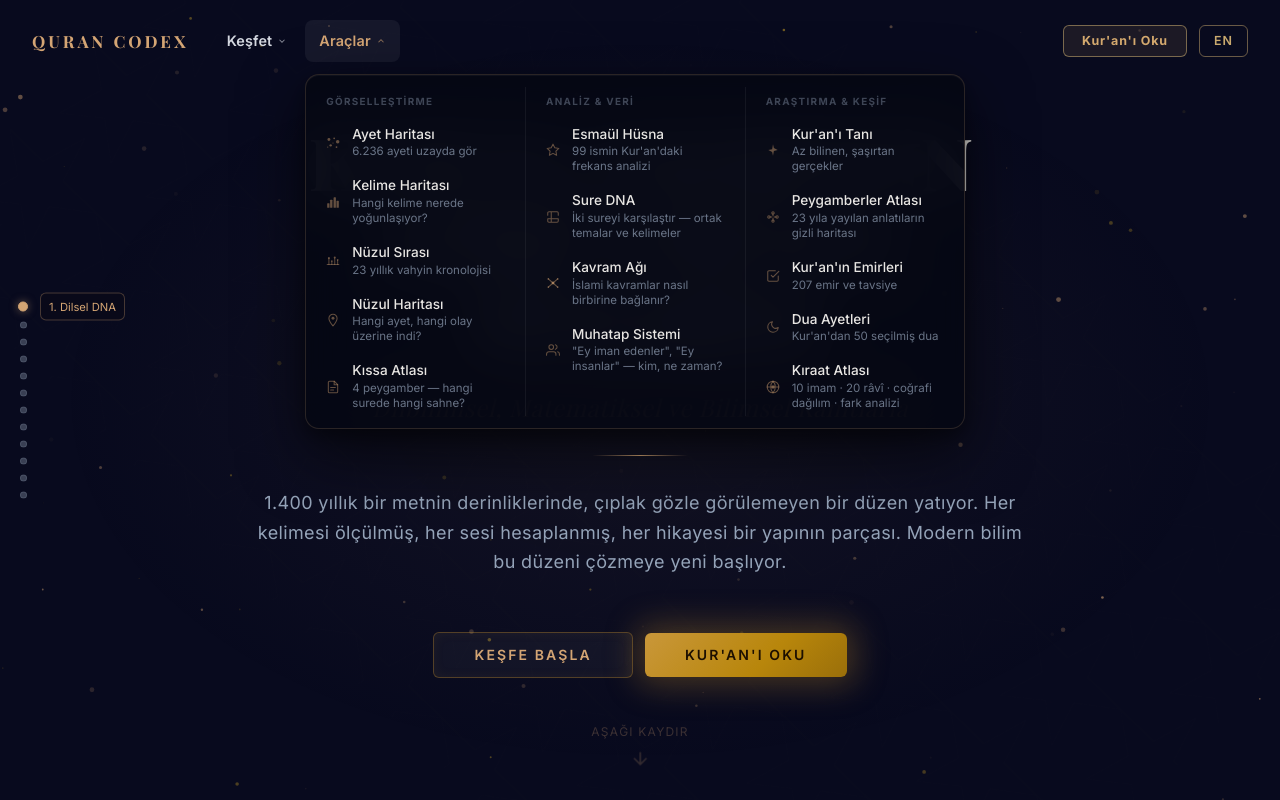
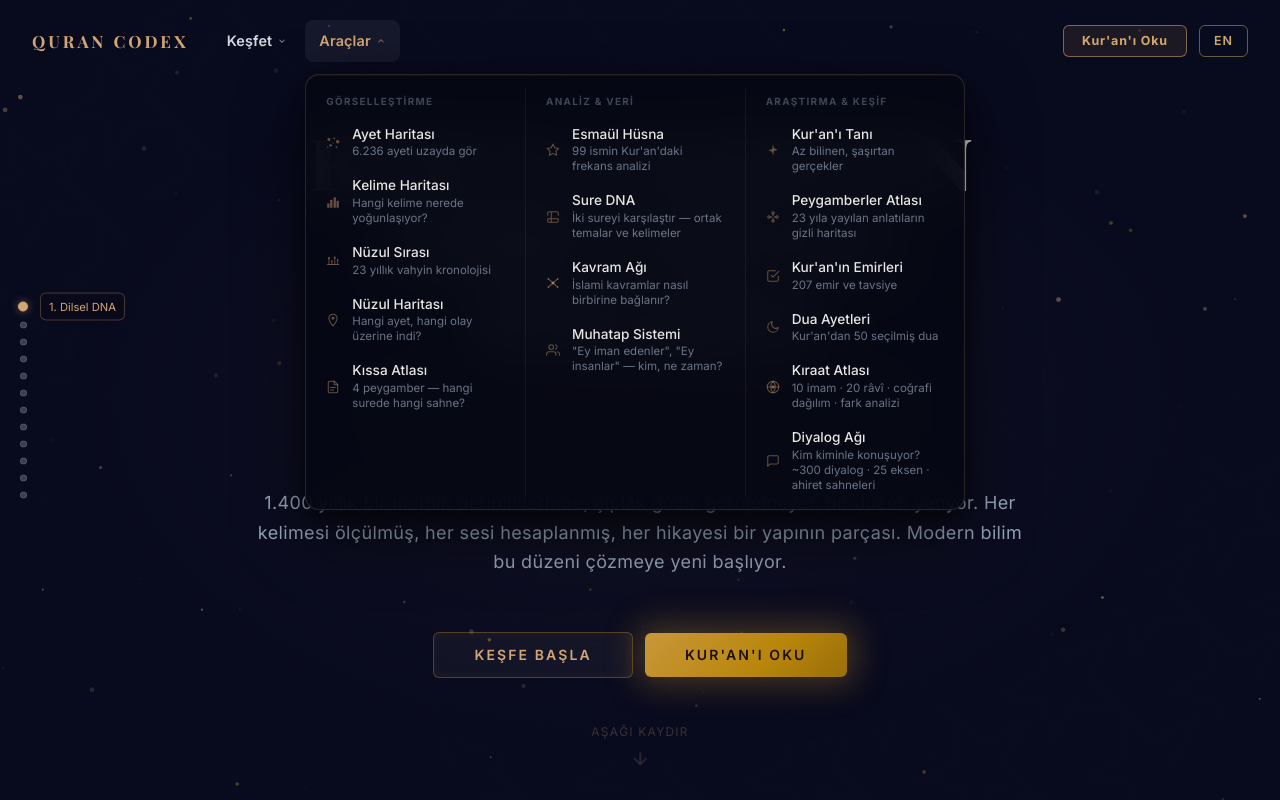
Before and after one commit to serdarbozoglan/qurancodex, a React (Vite) app: page / in a window 1280 px wide. Both pictures are taken after a click on the button "Araçlar". Shown: the top 800 px of the page. Built offline with nearby package versions, Linux system fonts and the light colour scheme; a web font is replaced by a local one.

Commit message:
feat: wire DiyalogAgi into Navbar Araçlar menu

```diff
--- a/src/components/Navbar.jsx
+++ b/src/components/Navbar.jsx
@@ -26,6 +26,7 @@ const Melekler         = lazy(() => import('./Melekler'));
 const KuranRenkleri    = lazy(() => import('./KuranRenkleri'));
 const KiyametSahneleri = lazy(() => import('./KiyametSahneleri'));
 const KiraatAtlasi  = lazy(() => import('./KiraatAtlasi'));
+const DiyalogAgi    = lazy(() => import('./DiyalogAgi'));
 
 const ChevronDown = () => (
   <svg width="10" height="10" viewBox="0 0 24 24" fill="none" stroke="currentColor" strokeWidth="2.5">
@@ -192,6 +193,7 @@ export default function Navbar() {
   const [renkleriOpen,   setRenkleriOpen]   = useState(false);
   const [kiyametOpen,    setKiyametOpen]    = useState(false);
   const [kiraatOpen,   setKiraatOpen]   = useState(false);
+  const [diyalogOpen,  setDiyalogOpen]  = useState(false);
   const [duaCount, setDuaCount]         = useState(null);
 
   useEffect(() => {
@@ -272,11 +274,11 @@ export default function Navbar() {
 
   // Browser back button closes the active overlay
   useEffect(() => {
-    const anyOpen = readingOpen || graphOpen || heatmapOpen || revelationOpen || duaOpen || wowOpen || prophetOpen || conceptOpen || kissaOpen || comparatorOpen || esbabOpen || commandsOpen || addresseeOpen || esmaOpen || zamanOpen || yeminlerOpen || dogaOpen || kavimlerOpen || cennetOpen || meleklerOpen || renkleriOpen || kiyametOpen || retorigiOpen || kiraatOpen;
+    const anyOpen = readingOpen || graphOpen || heatmapOpen || revelationOpen || duaOpen || wowOpen || prophetOpen || conceptOpen || kissaOpen || comparatorOpen || esbabOpen || commandsOpen || addresseeOpen || esmaOpen || zamanOpen || yeminlerOpen || dogaOpen || kavimlerOpen || cennetOpen || meleklerOpen || renkleriOpen || kiyametOpen || retorigiOpen || kiraatOpen || diyalogOpen;
     if (anyOpen) {
       window.history.pushState({ overlay: true }, '');
     }
-  }, [readingOpen, graphOpen, heatmapOpen, revelationOpen, duaOpen, wowOpen, prophetOpen, conceptOpen, kissaOpen, comparatorOpen, esbabOpen, commandsOpen, addresseeOpen, esmaOpen, zamanOpen, yeminlerOpen, dogaOpen, kavimlerOpen, cennetOpen, meleklerOpen, renkleriOpen, kiyametOpen, retorigiOpen, kiraatOpen]);
+  }, [readingOpen, graphOpen, heatmapOpen, revelationOpen, duaOpen, wowOpen, prophetOpen, conceptOpen, kissaOpen, comparatorOpen, esbabOpen, commandsOpen, addresseeOpen, esmaOpen, zamanOpen, yeminlerOpen, dogaOpen, kavimlerOpen, cennetOpen, meleklerOpen, renkleriOpen, kiyametOpen, retorigiOpen, kiraatOpen, diyalogOpen]);
 
   useEffect(() => {
     const handlePop = () => {
@@ -327,10 +329,11 @@ export default function Navbar() {
       if (kiyametOpen)    { setKiyametOpen(false);          return; }
       if (retorigiOpen)   { setRetorigiOpen(false);        return; }
       if (kiraatOpen)     { setKiraatOpen(false);          return; }
+      if (diyalogOpen)    { setDiyalogOpen(false);         return; }
     };
     window.addEventListener('popstate', handlePop);
     return () => window.removeEventListener('popstate', handlePop);
-  }, [readingOpen, graphOpen, graphReturnToWow, graphReturnToConcept, heatmapOpen, revelationOpen, duaOpen, wowOpen, prophetOpen, conceptOpen, kissaOpen, comparatorOpen, esbabOpen, commandsOpen, addresseeOpen, esmaOpen, zamanOpen, yeminlerOpen, dogaOpen, kavimlerOpen, cennetOpen, meleklerOpen, renkleriOpen, kiyametOpen, retorigiOpen, kiraatOpen]);
+  }, [readingOpen, graphOpen, graphReturnToWow, graphReturnToConcept, heatmapOpen, revelationOpen, duaOpen, wowOpen, prophetOpen, conceptOpen, kissaOpen, comparatorOpen, esbabOpen, commandsOpen, addresseeOpen, esmaOpen, zamanOpen, yeminlerOpen, dogaOpen, kavimlerOpen, cennetOpen, meleklerOpen, renkleriOpen, kiyametOpen, retorigiOpen, kiraatOpen, diyalogOpen]);
 
   // Close dropdowns on outside click
   useEffect(() => {
@@ -546,6 +549,18 @@ export default function Navbar() {
         </svg>
       ),
       action: () => { setKiraatOpen(true); setToolsOpen(false); },
+    },
+    {
+      labelTr: 'Diyalog Ağı',
+      labelEn: 'Dialogue Network',
+      descTr: 'Kim kiminle konuşuyor? ~300 diyalog · 25 eksen · ahiret sahneleri',
+      descEn: 'Who speaks to whom? ~300 dialogues · 25 axes · afterlife scenes',
+      icon: (
+        <svg width="14" height="14" viewBox="0 0 24 24" fill="none" stroke="currentColor" strokeWidth="1.8" strokeLinecap="round" strokeLinejoin="round">
+          <path d="M21 15a2 2 0 0 1-2 2H7l-4 4V5a2 2 0 0 1 2-2h14a2 2 0 0 1 2 2z"/>
+        </svg>
+      ),
+      action: () => { setDiyalogOpen(true); setToolsOpen(false); },
     },
   ];
 
@@ -1054,10 +1069,10 @@ export default function Navbar() {
                         </span>
                       </button>
                     );
-                    // tools: [0]Wow [1]Ayet [2]Kelime [3]Nüzul Sırası [4]Peygamberler [5]Kavram [6]Kıssa [7]Sure DNA [8]Nüzul Haritası [9]Emirler [10]Dua [11]Muhatap [12]Esmaül Hüsna [13]Zamanın Boyutları [14]Kıraat Atlası
+                    // tools: [0]Wow [1]Ayet [2]Kelime [3]Nüzul Sırası [4]Peygamberler [5]Kavram [6]Kıssa [7]Sure DNA [8]Nüzul Haritası [9]Emirler [10]Dua [11]Muhatap [12]Esmaül Hüsna [13]Zamanın Boyutları [14]Kıraat Atlası [15]Diyalog Ağı
                     const vizTools      = [tools[1], tools[2], tools[3], tools[8], tools[6]];
                     const analysisTools = [tools[12], tools[7], tools[5], tools[11]];
-                    const researchTools = [tools[0], tools[4], tools[9], tools[10], tools[14]];
+                    const researchTools = [tools[0], tools[4], tools[9], tools[10], tools[14], tools[15]];
                     return (
                       <div style={{ display: 'flex' }}>
                         {/* Col 1: Görselleştirme */}
@@ -1405,6 +1420,11 @@ export default function Navbar() {
         <KiraatAtlasi onClose={() => setKiraatOpen(false)} />
       </Suspense>
     )}
+    {diyalogOpen && (
+      <Suspense fallback={null}>
+        <DiyalogAgi onClose={() => setDiyalogOpen(false)} />
+      </Suspense>
+    )}
     </>
   );
 }
```
